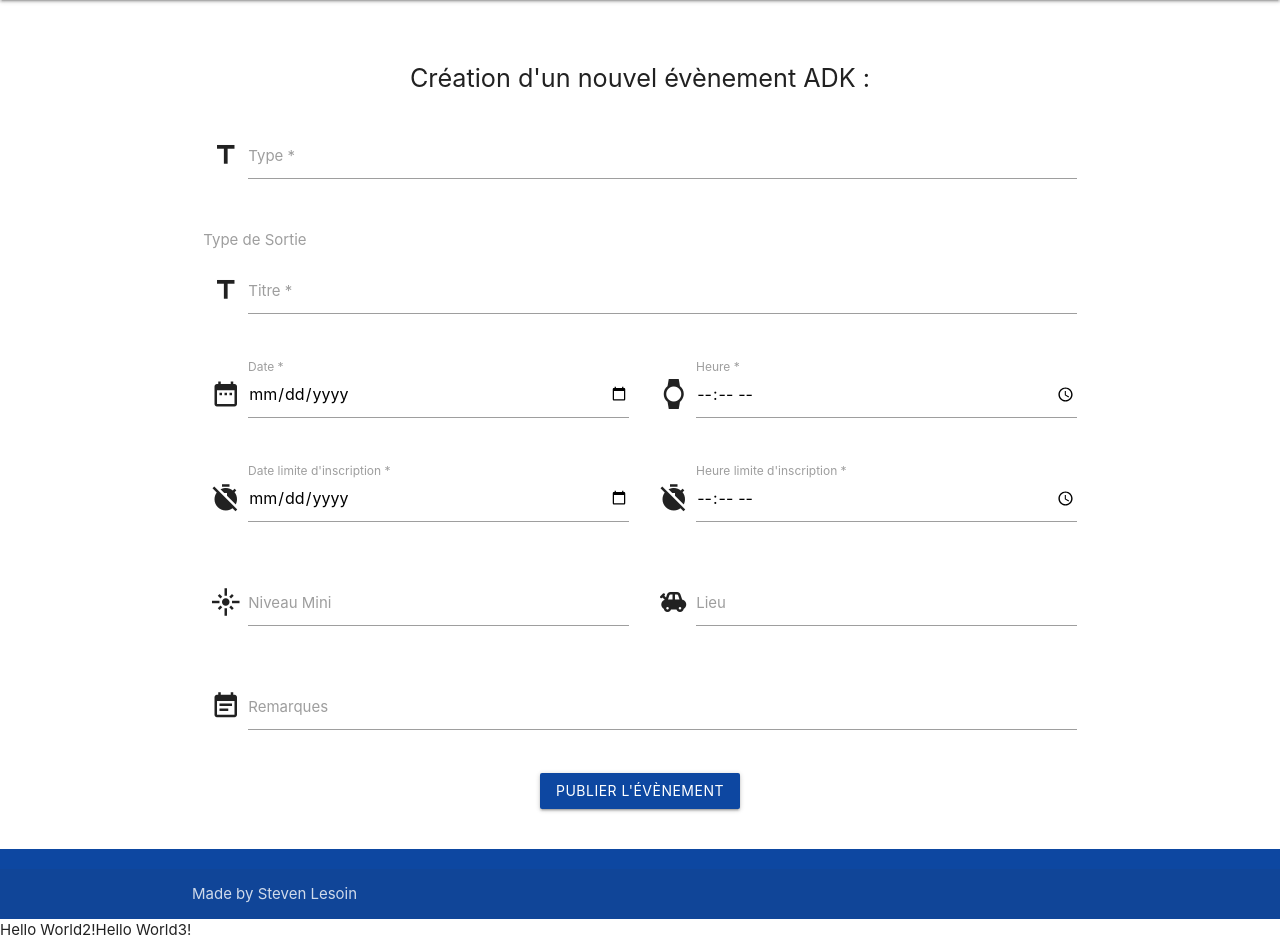
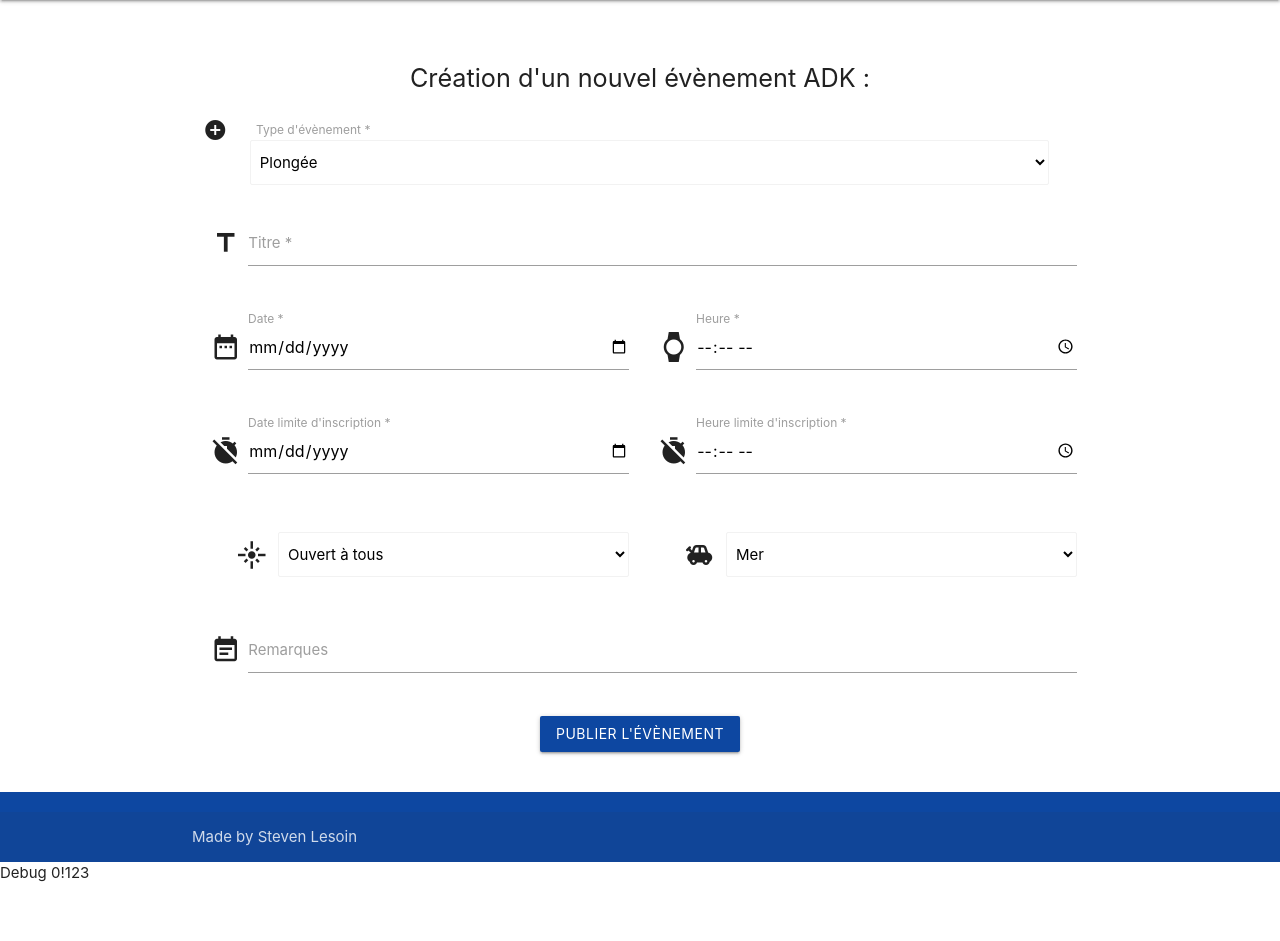
Before and after one commit to StevenLesoin/adk-plongee-website, a PHP site: page /creation_evt3.php in a window 1280 px wide. Shown: the part 64-1005 px from the top of the page. After the commit the page ends 946 px from the top, so only its background shows below. Run offline with PHP 8.4, Linux system fonts and the light colour scheme; some libraries are stand-ins or nearby versions.

Commit message:
Champs pré remplis
Formats imposés + champs pré remplis

```diff
--- a/creation_evt3.php
+++ b/creation_evt3.php
@@ -9,6 +9,13 @@
   <link href="https://fonts.googleapis.com/icon?family=Material+Icons" rel="stylesheet">
   <link href="css/materialize.css" type="text/css" rel="stylesheet" media="screen,projection"/>
   <link href="css/style.css" type="text/css" rel="stylesheet" media="screen,projection"/>
+
+	<script>
+	 $(document).ready(function() {
+		$('select').material_select();
+	 });
+  </script>
+
 </head>
 
 <body>
@@ -28,13 +35,13 @@ echo $pass_hache; */
         </div>
 
 
-		<?php	if(isset($_POST['type']) AND $_POST['type']!='' AND isset($_POST['titre']) AND $_POST['titre']!='' AND isset($_POST['date_evt']) AND $_POST['date_evt']!='' AND isset($_POST['heure_evt']) AND $_POST['heure_evt']=!'' AND isset($_POST['date_lim']) AND $_POST['date_lim']!='' AND isset($_POST['heure_lim']) AND $_POST['heure_lim']!='')
+		<?php	if(isset($_POST['type']) AND $_POST['type']!='' AND isset($_POST['titre']) AND $_POST['titre']!='' AND isset($_POST['date_evt']) AND $_POST['date_evt']!='' AND isset($_POST['heure_evt']) AND $_POST['heure_evt']!='' AND isset($_POST['date_lim']) AND $_POST['date_lim']!='' AND isset($_POST['heure_lim']) AND $_POST['heure_lim']!='')
 				{	// Formulaire déjà rempli avec les champs obligatoires, on le traite
 
 
 					include("tools/data_base_connection.php");
-
-						$req2= $bdd->prepare('INSERT INTO evenements(type, titre, date_evt, heure_evt, date_lim, heure_lim, niveau_min, lieu, remarques, pseudo, date_publi) VALUES(:type, :titre, :date_evt, :heure_evt, :date_lim, :heure_lim, :niveau_min, :lieu, :remarques, \'Vide\', \'Vide\')');
+						$date_d = date('y-m-d');
+						$req2= $bdd->prepare('INSERT INTO evenements(type, titre, date_evt, heure_evt, date_lim, heure_lim, niveau_min, lieu, remarques, pseudo, date_publi) VALUES(:type, :titre, :date_evt, :heure_evt, :date_lim, :heure_lim, :niveau_min, :lieu, :remarques, \'Vide\',\'Vide\')');
 						$req2->execute(array(
 						  'type' => $_POST['type'],
 						  'titre' => $_POST['titre'],
@@ -73,23 +80,22 @@ echo $pass_hache; */
 					<div class="row center">
 						<form class="col s12" action="creation_evt3.php" method="post">
 							<div class="row center">
-								<div class="input-field col s12">
-									<i class="material-icons prefix">title</i>
-									<input id="titre" type="text" class="validate" name="type">
-										<label for="titre">Type *</label>
+									<div class="col">
+										<i class="material-icons prefix">add_circle</i>
+									</div>
+									<div class="col s2">
+										<label>Type d'évènement *</label>
+									</div>
+									<div class="col s11">
+										<select class = "browser-default" name="type">
+										  <option value = "Plongée">Plongée</option>
+										  <option value = "Piscine">Piscine</option>
+										  <option value = "Théorie">Théorie</option>
+										  <option value = "Vie du Club">Vie du club</option>
+										  <option value = "Autre">Autre</option>
+									   </select>
+									</div>
 
-								</div>
-								  <div class="input-field col s12">
-									<select>
-									  <option value="" disabled selected>Choisir le type</option>
-										<option value="Plongée">Plongée</option>
-										<option value="Piscine">Piscine</option>
-										<option value="Théorie">Théorie</option>
-										<option value="Vie Sociale">Vie Sociale</option>
-										<option value="Autre">Autre</option>
-									</select>
-									<label>Type de Sortie</label>
-								  </div>
 							</div>
 							<div class="row center">
 								<div class="input-field col s12">
@@ -123,15 +129,30 @@ echo $pass_hache; */
 								</div>
 							</div>
 							<div class="row center">
-								<div class="input-field col s6">
+								<div class="input-field col s1">
 									<i class="material-icons prefix">flare</i>
-									<input id="niveau_min" type="text" class="validate" name='niveau_min'>
-									<label for="niveau_min">Niveau Mini</label>
 								</div>
-								<div class="input-field col s6">
+								<div class="input-field col s5">
+										<select class = "browser-default" name="niveau_min">
+										  <option value = "N1">Ouvert à tous</option>
+										  <option value = "N1">N1</option>
+										  <option value = "N2">N2</option>
+										  <option value = "N3">N3</option>
+										  <option value = "Trimix">Trimix</option>
+										  <option value = "Autre">Autre</option>
+									   </select>
+								</div>
+								<div class="input-field col s1">
 									<i class="material-icons prefix">toys</i>
-									<input id="lieu" type="text" class="validate" name='lieu'>
-									<label for="lieu">Lieu </label>
+								</div>
+								<div class="input-field col s5">
+										<select class = "browser-default" name="lieu">
+										  <option value = "Mer">Mer</option>
+										  <option value = "Piscine">Piscine</option>
+										  <option value = "Club">Club</option>
+										  <option value = "Locaux_sociaux">Locaux Sociaux</option>
+										  <option value = "Autre">Autre</option>
+									   </select>
 								</div>
 							</div>
 							<div class="row center">
@@ -155,10 +176,12 @@ echo $pass_hache; */
 
   <?php include("tools/footer.php"); ?>
 
-  <!--  Scripts-->
+  <!--  Scripts
+
+  -->
   <script src="https://code.jquery.com/jquery-2.1.1.min.js"></script>
   <script src="js/materialize.js"></script>
-  <script src="js/init.js"></script>
+  <script src="js/initi.js"></script>
 
 </body>
 
--- /dev/null
+++ b/js/initi.js
@@ -0,0 +1,15 @@
+  document.write("Debug 0!");
+
+(function($){
+	 document.write("1");
+  $(function(){
+    $('.sidenav').sidenav();
+    $(".dropdown-button").dropdown();
+	$('.dropdown-trigger').dropdown();
+	$('select').formSelect();
+  }); // end of document ready
+
+	 document.write("2");
+})(jQuery); // end of jQuery name space
+
+	 document.write("3");
```
Also changed, not shown: Database_ADK/adk_plongee_website.sql (added, +87 -0 lines), liste_evenements.php (+13 -4 lines).
